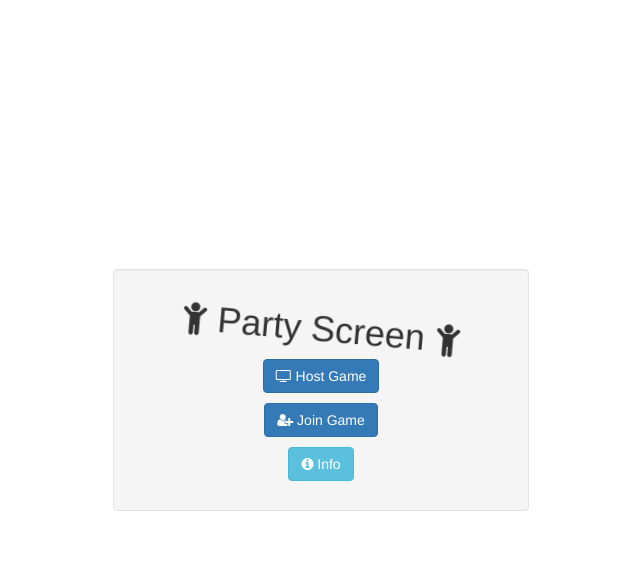
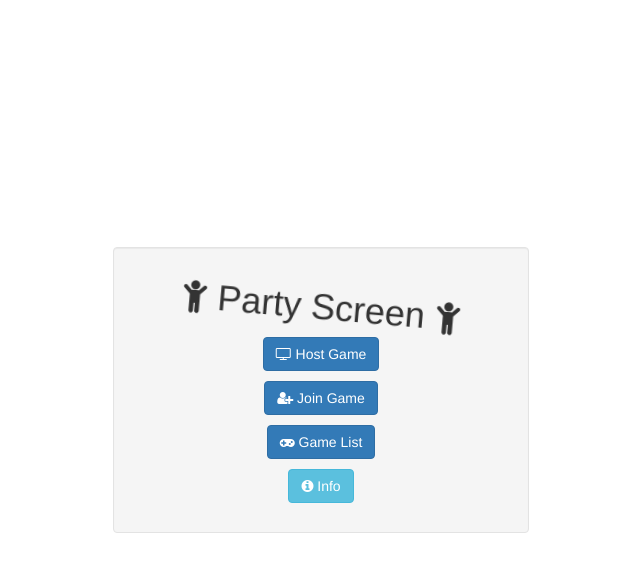
Before and after one commit to Zortrox/CS496-Project, a PHP site: page / in a window 1280 px wide. Shown: the top 572 px of the page, without its empty margins (319-959 px from the left). Run offline with PHP 8.4, Linux system fonts and the light colour scheme.

Commit message:
added an area on the site to view game descriptions/controls

```diff
--- a/project/website/css/main.css
+++ b/project/website/css/main.css
@@ -40,3 +40,38 @@ html, body{
         transform: rotate(-5deg);
     }
 }
+
+.carousel-game{
+    width: 100%;
+    height: 600px;
+}
+
+.carousel-indicators li{
+    border: 1px solid black;
+}
+
+.carousel-indicators .active{
+    background: black;
+}
+
+button {
+    outline: none;
+}
+
+.row {
+    margin-top: 20px;
+}
+
+.loader {
+    border: 16px solid #f3f3f3;
+    border-top: 16px solid #428BCA;
+    border-radius: 50%;
+    width: 120px;
+    height: 120px;
+    animation: spin 1.5s linear infinite;
+}
+
+@keyframes spin {
+    0% { transform: rotate(0deg); }
+    100% { transform: rotate(360deg); }
+}
--- a/project/website/elements/info-modal.php
+++ b/project/website/elements/info-modal.php
@@ -23,7 +23,7 @@
 
                 <h2>How to Play</h2>
                 <p>
-                    In order to host a game, visit this site with the device on which you want to display the game. Choose the host game button and then choose from our selection of games. If you wish to resrict the game to your friends, select the private option. You will be given a code to allow others to join. Select start to begin the game. To join a game, visit the site on your smartphone and select the join button. If you wish to join a specific game, enter the host's code in the space provided. To join a random game, select the game you wish to play and click search. When you are connected to a game, your phone will display the controller for that game. Have fun!
+                    In order to host a game, visit this site with the device on which you want to display the game. Choose the host game button and then choose from our selection of games. If you wish to resrict the game to your friends, select the private option. You will be given a code to allow others to join. Select start to begin the game. To join a game, visit the site on your smartphone and select the join button. If you wish to join a specific game, enter the host's code in the space provided. To join a random game, select the game you wish to play and click search. When you are connected to a game, your phone will display the controller for that game. Click on the games button from the main menu to see a desciption of each of the games and learn how to play. Have fun!
                 </p>
 
                 <h2>Credits</h2>
--- /dev/null
+++ b/project/website/game-list.txt
@@ -0,0 +1,6 @@
+game 1
+weiufhwef
+game 2
+game 3
+game 4
+game 5
--- a/project/website/index.php
+++ b/project/website/index.php
@@ -20,30 +20,6 @@
     <!-- Main Style -->
     <link href="css/main.css" rel="stylesheet">
 
-    <style>
-        button{
-            outline: none;
-        }
-
-        .row{
-            margin-top: 20px;
-        }
-
-        .loader {
-            border: 16px solid #f3f3f3;
-            border-top: 16px solid #428BCA;
-            border-radius: 50%;
-            width: 120px;
-            height: 120px;
-            animation: spin 1.5s linear infinite;
-        }
-
-        @keyframes spin {
-            0% { transform: rotate(0deg); }
-            100% { transform: rotate(360deg); }
-        }
-    </style>
-
 </head>
 <body>
 
@@ -60,12 +36,17 @@
                     </h1>
                 </div>
                 <div class="col-row">
-                    <button type="button" id="host-button" class="btn menu-btn add-margin-vertical btn-primary center-block" onclick="show('host-menu'); hide('main-menu')"><i class="fa fa-tv" aria-hidden="true"></i> Host Game</button>
+                    <button type="button" id="host-btn" class="btn menu-btn add-margin-vertical btn-primary center-block"><i class="fa fa-tv" aria-hidden="true"></i> Host Game</button>
                 </div>
 
                 <div class="col-row">
-                    <button type="button" id="join-button" class="btn menu-btn add-margin-vertical btn-primary center-block" onclick="show('join-menu'); hide('main-menu')"><i class="fa fa-user-plus" aria-hidden="true"></i> Join Game</button>
+                    <button type="button" id="join-btn" class="btn menu-btn add-margin-vertical btn-primary center-block"><i class="fa fa-user-plus" aria-hidden="true"></i> Join Game</button>
                 </div>
+
+                <div class="col-row">
+                    <button type="button" id="games-btn" class="btn menu-btn add-margin-vertical btn-primary center-block"><i class="fa fa-gamepad" aria-hidden="true"></i> Game List</button>
+                </div>
+
                 <div class="col-row">
                     <button type="button" id="info-btn" data-toggle="modal" data-target="#info-modal" class="btn menu-btn add-margin-vertical btn-info center-block"><i class="fa fa-info-circle" aria-hidden="true"></i> Info</button>
                 </div>
@@ -79,15 +60,15 @@
                     <h1 style="margin-top: 0px;" class="text-center shake" >Host a Game</h1>
 
                     <div class="row">
-                        <div class="col-sm-4"><button type="button" class="btn menu-btn main-menu-btn btn-primary">Game 1</button></div>
-                        <div class="col-sm-4"><button type="button" class="btn menu-btn main-menu-btn btn-primary">Game 2</button></div>
-                        <div class="col-sm-4"><button type="button" class="btn menu-btn main-menu-btn btn-primary">Game 3</button></div>
+                        <div class="col-sm-4"><button type="button" class="btn center-block menu-btn main-menu-btn btn-primary">Game 1</button></div>
+                        <div class="col-sm-4"><button type="button" class="btn center-block menu-btn main-menu-btn btn-primary">Game 2</button></div>
+                        <div class="col-sm-4"><button type="button" class="btn center-block menu-btn main-menu-btn btn-primary">Game 3</button></div>
                     </div>
 
                     <div class="row">
-                        <div class="col-sm-4"><button type="button" class="btn menu-btn main-menu-btn btn-primary">Game 4</button></div>
-                        <div class="col-sm-4"><button type="button" class="btn menu-btn main-menu-btn btn-primary">Game 5</button></div>
-                        <div class="col-sm-4"><button type="button" class="btn menu-btn main-menu-btn btn-primary">Game 6</button></div>
+                        <div class="col-sm-4"><button type="button" class="btn center-block menu-btn main-menu-btn btn-primary">Game 4</button></div>
+                        <div class="col-sm-4"><button type="button" class="btn center-block menu-btn main-menu-btn btn-primary">Game 5</button></div>
+                        <div class="col-sm-4"><button type="button" class="btn center-block menu-btn main-menu-btn btn-primary">Game 6</button></div>
                     </div>
 
                 </div>
@@ -112,15 +93,15 @@
                     </form>
 
                     <div class="row">
-                        <div class="col-sm-4"><button type="button" class="btn menu-btn main-menu-btn btn-primary">Game 1</button></div>
-                        <div class="col-sm-4"><button type="button" class="btn menu-btn main-menu-btn btn-primary">Game 2</button></div>
-                        <div class="col-sm-4"><button type="button" class="btn menu-btn main-menu-btn btn-primary">Game 3</button></div>
+                        <div class="col-sm-4"><button type="button" class="btn center-block menu-btn main-menu-btn btn-primary">Game 1</button></div>
+                        <div class="col-sm-4"><button type="button" class="btn center-block menu-btn main-menu-btn btn-primary">Game 2</button></div>
+                        <div class="col-sm-4"><button type="button" class="btn center-block menu-btn main-menu-btn btn-primary">Game 3</button></div>
                     </div>
 
                     <div class="row">
-                        <div class="col-sm-4"><button type="button" class="btn menu-btn main-menu-btn btn-primary">Game 4</button></div>
-                        <div class="col-sm-4"><button type="button" class="btn menu-btn main-menu-btn btn-primary">Game 5</button></div>
-                        <div class="col-sm-4"><button type="button" class="btn menu-btn main-menu-btn btn-primary">Game 6</button></div>
+                        <div class="col-sm-4"><button type="button" class="btn center-block menu-btn main-menu-btn btn-primary">Game 4</button></div>
+                        <div class="col-sm-4"><button type="button" class="btn center-block menu-btn main-menu-btn btn-primary">Game 5</button></div>
+                        <div class="col-sm-4"><button type="button" class="btn center-block menu-btn main-menu-btn btn-primary">Game 6</button></div>
                     </div>
 
                     <button style="margin-top: 20px" type="button" class="btn center-block menu-btn main-menu-btn btn-primary" onclick="hide('join-menu'); show('loading-menu')"><i class="glyphicon glyphicon-globe" aria-hidden="true"> Find Game</i></button>
@@ -129,6 +110,56 @@
             </div>
 
 
+
+            <!--          Game Menu            -->
+
+            <div id="game-menu" class="carousel slide" data-interval="0" style="display:none; width: 80%">
+
+                <button style="margin: 0px;" type="button" class="btn menu-btn main-menu-btn btn-primary" onclick="show('main-menu'); hide('game-menu')"><i class="fa fa-reply" aria-hidden="true"></i></button>
+
+                <ol class="carousel-indicators">
+                    <?php
+                        $index = 0;
+                        $class = "class='active'";
+                        $gameList = fopen("game-list.txt", "r");
+
+                        while($name = fgets($gameList)){
+                            echo "<li data-target='#game-menu' data-slide-to='$index' $class></li>";
+                            $index++;
+                            $class = "";
+                        }
+                    ?>
+                </ol>
+
+                <div class="carousel-inner" role="listbox">
+
+                    <?php
+                        $index = 0;
+                        $class = "active";
+                        $gameList = fopen("game-list.txt", "r");
+
+                        while($name = fgets($gameList)){
+                            echo "<div class='carousel-game col-md-8 well item $class'><p>$name</p></div>";
+                            $index++;
+                            $class = "";
+                        }
+                    ?>
+<!--
+                    <div class="carousel-game col-md-8 well item active">
+
+                    </div>
+
+                    <div class="carousel-game col-md-8 well item">
+                    </div>
+
+                    <div class="carousel-game col-md-8 well item">
+                    </div>
+
+                    <div class="carousel-game col-md-8 well item">
+                    </div>
+-->
+                </div>
+            </div>
 
 
             <!--                Loading Screen        -->
@@ -140,22 +171,7 @@
         </div>
     </div>
 
-
     <?php require_once("elements/info-modal.php"); ?>
-
-    <script>
-
-        function hide(name){
-            var menu = document.getElementById(name);
-            menu.style.display = "none";
-        }
-
-        function show(name){
-            var menu = document.getElementById(name);
-            menu.style.display = "block";
-        }
-
-    </script>
 
     <script src="js/jquery-3.1.1.min.js"></script>
     <script src="js/bootstrap.min.js"></script>
--- a/project/website/js/menu.js
+++ b/project/website/js/menu.js
@@ -8,15 +8,31 @@
 
 // Create Click Handlers for Buttons
 document.getElementById("host-btn").onclick = function (e) {
-
+    show('host-menu');
+    hide('main-menu');
 };
 
 
 document.getElementById("join-btn").onclick = function (e) {
-
+    show('join-menu');
+    hide('main-menu');
 };
 
+document.getElementById("games-btn").onclick = function (e) {
+    show('game-menu');
+    hide('main-menu');
+};
 
 document.getElementById("info-btn").onclick = function (e) {
 
 };
+
+function hide(name){
+    var menu = document.getElementById(name);
+    menu.style.display = "none";
+}
+
+function show(name){
+    var menu = document.getElementById(name);
+    menu.style.display = "block";
+}
```
